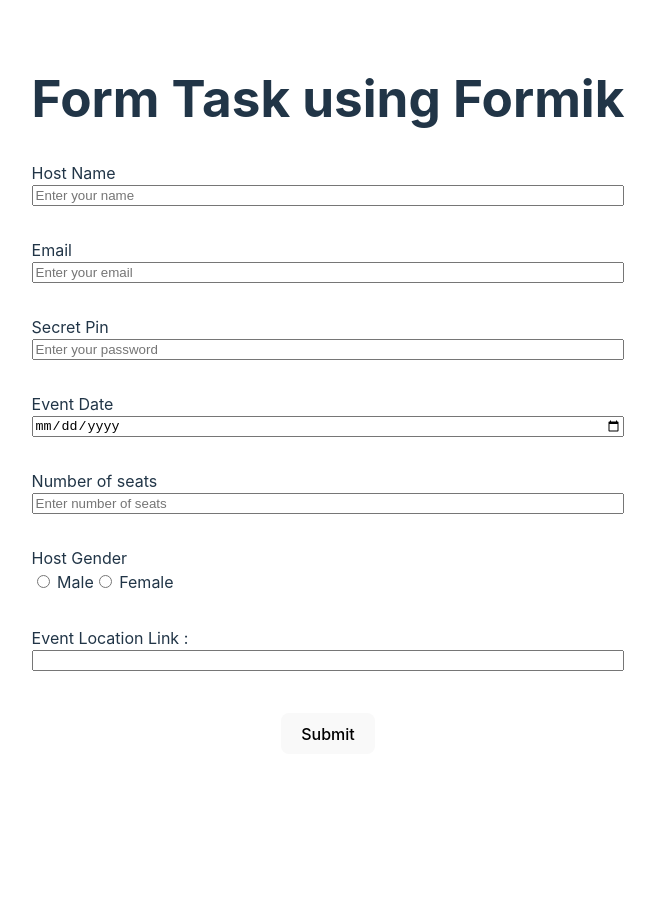
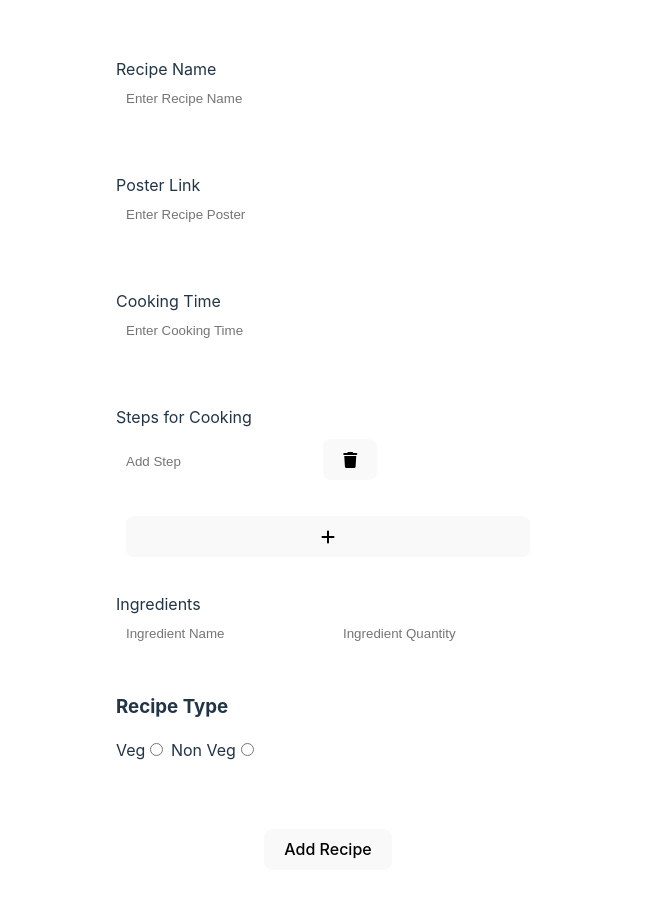
Before and after one commit to KarthyV/formik---Task, a React (Vite) app: page / in a window 1280 px wide. Shown: the top 898 px of the page, without its empty margins (312-967 px from the left). Before the commit the page ends 800 px from the top, so only its background shows below. Built offline with nearby package versions, Linux system fonts and the light colour scheme.

Commit message:
Add Recipe - Comp

```diff
--- a/index.html
+++ b/index.html
@@ -9,5 +9,9 @@
   <body>
     <div id="root"></div>
     <script type="module" src="/src/main.jsx"></script>
+    <script
+      src="https://kit.fontawesome.com/310f50a5f7.js"
+      crossorigin="anonymous"
+    ></script>
   </body>
 </html>
--- /dev/null
+++ b/src/AddRecipe.jsx
@@ -0,0 +1,193 @@
+import React, { useState } from "react";
+import { useFormik } from "formik";
+import * as yup from "yup";
+
+const formValidationSchema = yup.object({
+  recipeName: yup.string().required("Recipe Name must be provided"),
+  recipePoster: yup.string().url().required("Kindly upload poster link"),
+  cookingTime: yup.number().min(1).required("Cooking Time must be provided"),
+  step: yup.array().of(yup.string().required("Cannot be empty")).required(),
+  ingName: yup.string().required("Ingredient Name must be provided"),
+  ingQty: yup.number().required("Ingredient Qty must be provided"),
+  recipeType: yup.string().required("Recipe type must be provided"),
+});
+
+const AddRecipe = () => {
+  const [inputFields, setInputFields] = useState([""]);
+  const step = new Array();
+  step.length = inputFields.length;
+  const { values, handleChange, handleBlur, touched, handleSubmit, errors } =
+    useFormik({
+      initialValues: {
+        recipeName: "",
+        recipePoster: "",
+        cookingTime: "",
+        step: step,
+        ingName: "",
+        ingQty: "",
+        recipeType: "",
+      },
+      validationSchema: formValidationSchema,
+      onSubmit: async (values) => {
+        const res = await fetch(
+          "https://624e6fbb77abd9e37c86ffd1.mockapi.io/recipe",
+          {
+            method: "POST",
+            headers: {
+              Accept: "application/json",
+              "Content-Type": "application/json",
+            },
+            body: JSON.stringify(values),
+          }
+        );
+        console.log(res);
+      },
+    });
+  function addInputField(e) {
+    e.preventDefault();
+    setInputFields((inputFields) => [...inputFields, ""]);
+  }
+
+  function removeInputField(index, e) {
+    e.preventDefault();
+    const copyInputField = [...inputFields];
+    copyInputField.splice(index, 1);
+    setInputFields(copyInputField);
+  }
+  return (
+    <div className="formContainer">
+      <form onSubmit={handleSubmit}>
+        <div className="fieldBox">
+          <label>Recipe Name</label>
+          <input
+            type="text"
+            name="recipeName"
+            placeholder="Enter Recipe Name"
+            onChange={handleChange}
+            onBlur={handleBlur}
+            values={values.recipeName}
+          />
+          <p>
+            {errors.recipeName && touched.recipeName ? errors.recipeName : null}
+          </p>
+        </div>
+        <div className="fieldBox">
+          <label>Poster Link</label>
+          <input
+            type="url"
+            name="recipePoster"
+            placeholder="Enter Recipe Poster"
+            onChange={handleChange}
+            onBlur={handleBlur}
+            values={values.recipePoster}
+          />
+          <p>
+            {errors.recipePoster && touched.recipePoster
+              ? errors.recipePoster
+              : null}
+          </p>
+        </div>
+        <div className="fieldBox">
+          <label>Cooking Time</label>
+          <input
+            type="number"
+            name="cookingTime"
+            placeholder="Enter Cooking Time"
+            onChange={handleChange}
+            onBlur={handleBlur}
+            values={values.cookingTime}
+          />
+          <p>
+            {errors.cookingTime && touched.cookingTime
+              ? errors.cookingTime
+              : null}
+          </p>
+        </div>
+        <div className="fieldBox">
+          <label>Steps for Cooking</label>
+          {inputFields.map((input, index) => {
+            return (
+              <div key={index}>
+                <input
+                  name={`step[${index}]`}
+                  placeholder="Add Step"
+                  type="text"
+                  onChange={handleChange}
+                  onBlur={handleBlur}
+                  values={values.step[index]}
+                  required
+                />
+                <button
+                  type="button"
+                  onClick={(e) => removeInputField(index, e)}
+                >
+                  <i className="fa-solid fa-trash"></i>
+                </button>
+                <p>{errors.step && touched.step ? errors.step : null}</p>
+              </div>
+            );
+          })}
+          <button onClick={addInputField} type="button">
+            <i className="fa-solid fa-plus"></i>
+          </button>
+        </div>
+        <div className="fieldBox">
+          <label>Ingredients</label>
+          <div style={{ display: "flex", gap: "10px" }}>
+            <input
+              type="text"
+              name="ingName"
+              placeholder="Ingredient Name"
+              onChange={handleChange}
+              onBlur={handleBlur}
+              values={values.ingName}
+            />
+            <p>{errors.ingName && touched.ingName ? errors.ingName : null}</p>
+            <input
+              type="number"
+              name="ingQty"
+              placeholder="Ingredient Quantity"
+              onChange={handleChange}
+              onBlur={handleBlur}
+              values={values.ingQty}
+            />
+            <p>{errors.ingQty && touched.ingQty ? errors.ingQty : null}</p>
+          </div>
+        </div>
+        <div className="fieldBox">
+          <h3>Recipe Type</h3>
+          <div>
+            <label htmlFor="veg">Veg</label>
+            <input
+              className="inputField"
+              type="radio"
+              name="recipeType"
+              // defaultChecked={values.gender.includes("male")}
+              values={values.recipeType}
+              onChange={handleChange}
+              onBlur={handleBlur}
+              id="veg"
+            />{" "}
+            <label htmlFor="nonVeg">Non Veg</label>
+            <input
+              className="inputField"
+              type="radio"
+              name="recipeType"
+              onChange={handleChange}
+              onBlur={handleBlur}
+              values={values.recipeType}
+              // defaultChecked={values.gender.includes("female")}
+              id="nonVeg"
+            />{" "}
+          </div>
+          <p>
+            {errors.recipeType && touched.recipeType ? errors.recipeType : null}
+          </p>
+        </div>
+        <button type="submit">Add Recipe</button>
+      </form>
+    </div>
+  );
+};
+
+export default AddRecipe;
--- a/src/App.css
+++ b/src/App.css
@@ -59,3 +59,14 @@
 p {
   color: red;
 }
+
+input {
+  outline: none;
+  padding: 10px;
+  border: none;
+  border-radius: 5px;
+}
+
+.fieldBox {
+  margin: 25px 0;
+}
--- a/src/App.jsx
+++ b/src/App.jsx
@@ -1,11 +1,13 @@
 import { useState } from "react";
+import AddRecipe from "./AddRecipe";
 import "./App.css";
 import Form from "./Form";
 
 function App() {
   return (
     <div className="App">
-      <Form />
+      {/* <Form /> */}
+      <AddRecipe />
     </div>
   );
 }
--- a/src/Form.jsx
+++ b/src/Form.jsx
@@ -19,7 +19,8 @@
       value && ["application/pdf"].includes(value.type);
     }),
   location: yup.string().url().required("Please share event location link"),
-  checked: false,
+  checked: yup.array().min(1).of(yup.string().required()).required(),
+  gender: yup.string().required("Please select gender"),
 });
 
 const Form = () => {
@@ -31,8 +32,8 @@
         pin: "",
         eventDate: "",
         seats: "",
-        gender: "",
-        checked: false,
+        gender: "female",
+        checked: ["drink", "snacks"],
         proof: "",
         location: "",
       },
@@ -118,26 +119,34 @@
         </div>
 
         <div className="fieldBox">
-          <label>Host Gender</label>
+          <h3>Host Gender</h3>
           <div>
+            <label htmlFor="male">Male</label>
             <input
               className="inputField"
               type="radio"
               name="gender"
-              values="male"
+              defaultChecked={values.gender.includes("male")}
+              values={values.gender}
+              onChange={handleChange}
+              onBlur={handleBlur}
+              id="male"
             />{" "}
-            Male
+            <label htmlFor="female">Female</label>
             <input
               className="inputField"
               type="radio"
               name="gender"
-              value="female"
+              onChange={handleChange}
+              onBlur={handleBlur}
+              values={values.gender}
+              defaultChecked={values.gender.includes("female")}
+              id="female"
             />{" "}
-            Female
           </div>
-          <p></p>
+          <p>{errors.gender && touched.gender ? errors.gender : null}</p>
         </div>
-        {/* <div className="fieldBox">
+        <div className="fieldBox">
           <label>Upload ID Proof :</label>
           <input
             className="inputField"
@@ -148,7 +157,7 @@
             onBlur={handleBlur}
           />
           <p>{errors.proof && touched.proof ? errors.proof : null}</p>
-        </div> */}
+        </div>
         <div className="fieldBox">
           <label>Event Location Link : </label>
           <input
@@ -161,16 +170,41 @@
           />
           <p>{errors.location && touched.location ? errors.location : null}</p>
         </div>
-        {/* <div>
+        <div>
+          <h3>Compliments</h3>
+          <label>Drink</label>
           <input
             className="inputField"
             type="checkbox"
-            name="toggle"
-            defaultChecked={values.checked}
+            name="checked"
+            value="drink"
+            defaultChecked={values.checked.includes("drink")}
             onChange={handleChange}
+            onBlur={handleBlur}
           />
-          I agree to the terms
-        </div> */}
+          <label>Snacks</label>
+          <input
+            className="inputField"
+            type="checkbox"
+            name="checked"
+            value="snacks"
+            onChange={handleChange}
+            defaultChecked={values.checked.includes("snacks")}
+            onBlur={handleBlur}
+          />
+          <label>Lunch</label>
+          <input
+            className="inputField"
+            type="checkbox"
+            name="checked"
+            value="lunch"
+            onChange={handleChange}
+            defaultChecked={values.checked.includes("lunch")}
+            onBlur={handleBlur}
+          />
+
+          <p>{errors.checked && touched.checked ? errors.checked : null}</p>
+        </div>
         <button type="submit">Submit</button>
       </form>
     </div>
--- a/src/index.css
+++ b/src/index.css
@@ -69,3 +69,7 @@
     background-color: #f9f9f9;
   }
 }
+
+p {
+  color: red;
+}
```
